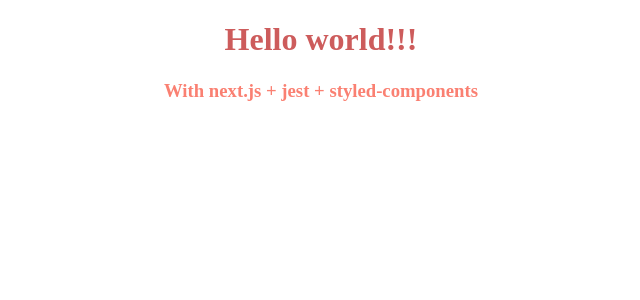
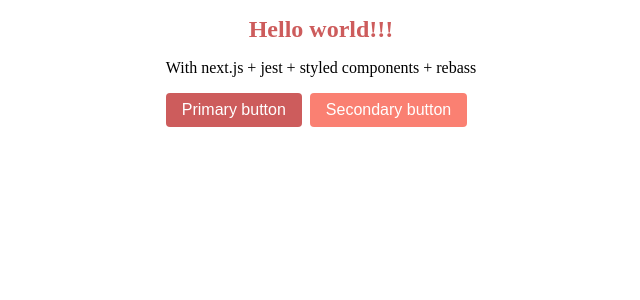
Before and after one commit to panchourgiles/nextjs-starter-template, a Next.js app: page / in a window 1280 px wide. Shown: the top 300 px of the page, without its empty margins (319-959 px from the left). Built offline with nearby package versions, Linux system fonts and the light colour scheme.

Commit message:
Implement rebass with styled component theme

```diff
--- a/package.json
+++ b/package.json
@@ -15,10 +15,12 @@
     "prepare": "husky install"
   },
   "dependencies": {
+    "@emotion/react": "^11.4.0",
     "husky": "^6.0.0",
     "next": "10.1.3",
     "react": "17.0.2",
     "react-dom": "17.0.2",
+    "rebass": "^4.0.7",
     "styled-components": "^5.2.3"
   },
   "devDependencies": {
--- a/pages/index.js
+++ b/pages/index.js
@@ -1,12 +1,18 @@
-import Subtitle from '@components/Subtitle.js';
-import Title from '@components/Title';
+import { Box, Button, Flex, Heading, Text } from 'rebass/styled-components';
 
 export default function Home() {
   return (
-    <>
-      <Title>Hello world!!!</Title>
-
-      <Subtitle>With next.js + jest + styled-components</Subtitle>
-    </>
+    <Flex justifyContent="center">
+      <Box px={2}>
+        <Box textAlign={'center'}>
+          <Heading as="h1">Hello world!!!</Heading>
+          <Text my={3}>With next.js + jest + styled components + rebass</Text>
+        </Box>
+        <Button variant="primary" mr={2}>
+          Primary button
+        </Button>
+        <Button variant="secondary">Secondary button</Button>
+      </Box>
+    </Flex>
   );
 }
--- a/styles/theme.js
+++ b/styles/theme.js
@@ -1,7 +1,24 @@
 const theme = {
   colors: {
     primary: 'indianRed',
-    secondary: 'salmon'
+    secondary: 'salmon',
+    blue: '#07c',
+    lightgray: '#f6f6ff'
+  },
+  text: {},
+  heading: {
+    color: 'primary',
+    my: 2
+  },
+  buttons: {
+    primary: {
+      color: 'white',
+      bg: 'primary'
+    },
+    secondary: {
+      color: 'white',
+      bg: 'secondary'
+    }
   }
 };
 
```
Also changed, not shown: 1 other file (tests, documents, lock files or other folders).
